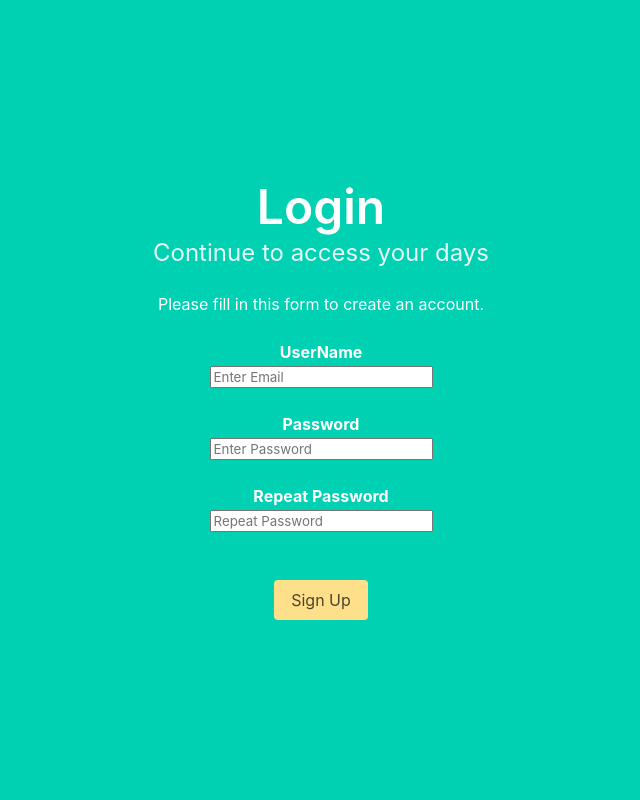
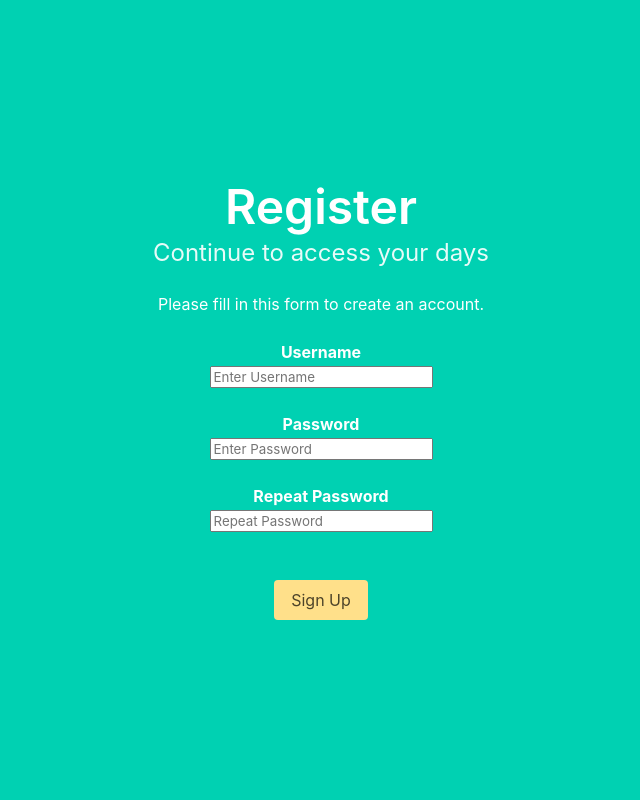
Before and after one commit to wanghaox2020/DayPlanner, a Django app: page /authentication/signup in a window 1280 px wide. Shown: the whole page, without its empty margins (319-959 px from the left). Run offline with Django 3.2, Linux system fonts and the light colour scheme.

Commit message:
Fixed typos in index for signup

```diff
--- a/authentication/templates/authentication/signup.html
+++ b/authentication/templates/authentication/signup.html
@@ -10,7 +10,7 @@
     <div class="hero-body">
     <div class="container has-text-centered">
         <p class="title is-size-1">
-            Login
+            Register
         </p>
         <p class="subtitle is-size-4">
             Continue to access your days
@@ -18,8 +18,8 @@
 
         <form action="/authentication/signup" method ="post">{% csrf_token %}
                 <p>Please fill in this form to create an account.</p><br>
-                <label for="email"><b>UserName</b></label><br>
-                <input type="text" placeholder="Enter Email" name="username" required><br><br>
+                <label for="email"><b>Username</b></label><br>
+                <input type="text" placeholder="Enter Username" name="username" required><br><br>
                 <label for="psw"><b>Password</b></label><br>
                 <input type="password" placeholder="Enter Password" name="password1" required><br><br>
                 <label for="psw-repeat"><b>Repeat Password</b></label><br>
```
